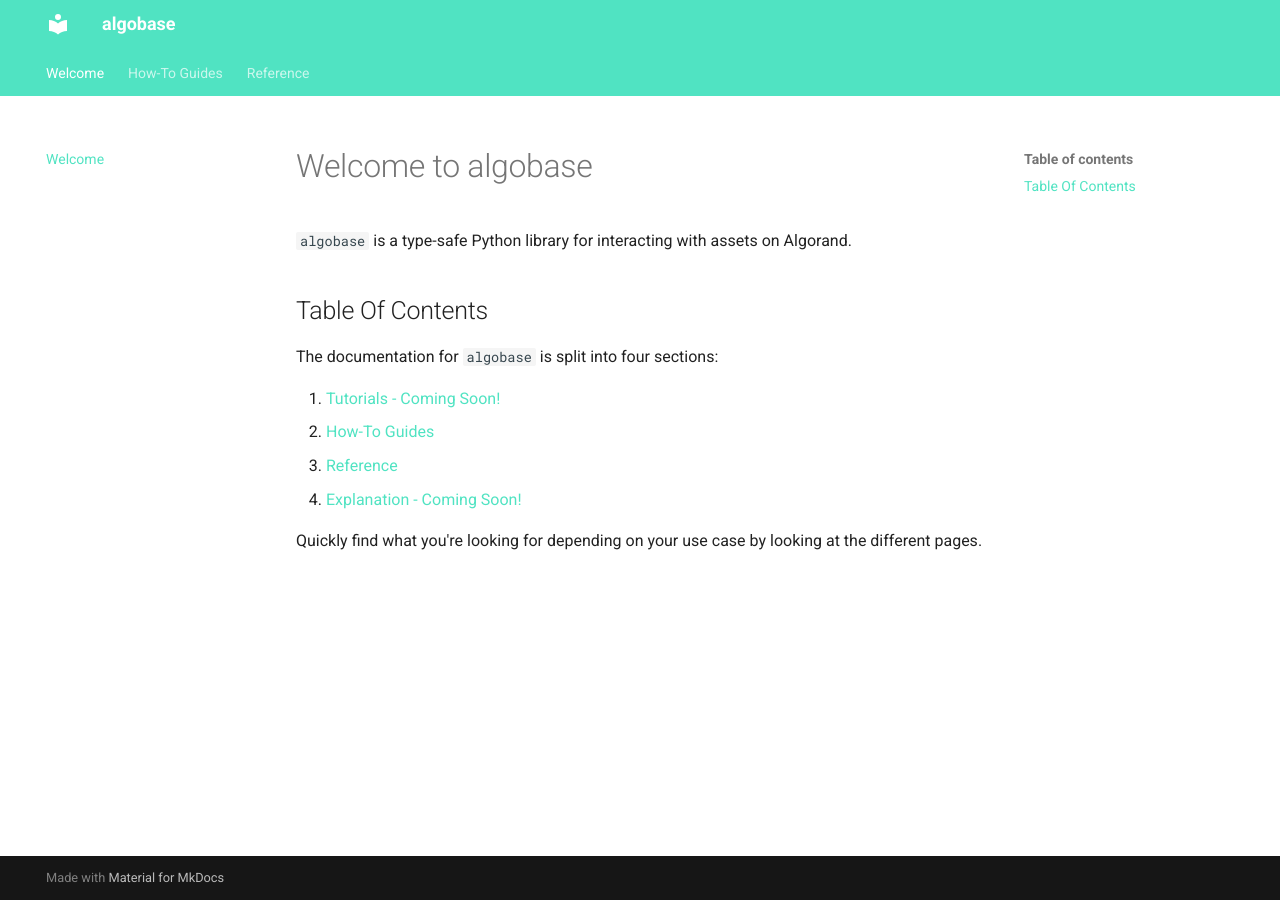
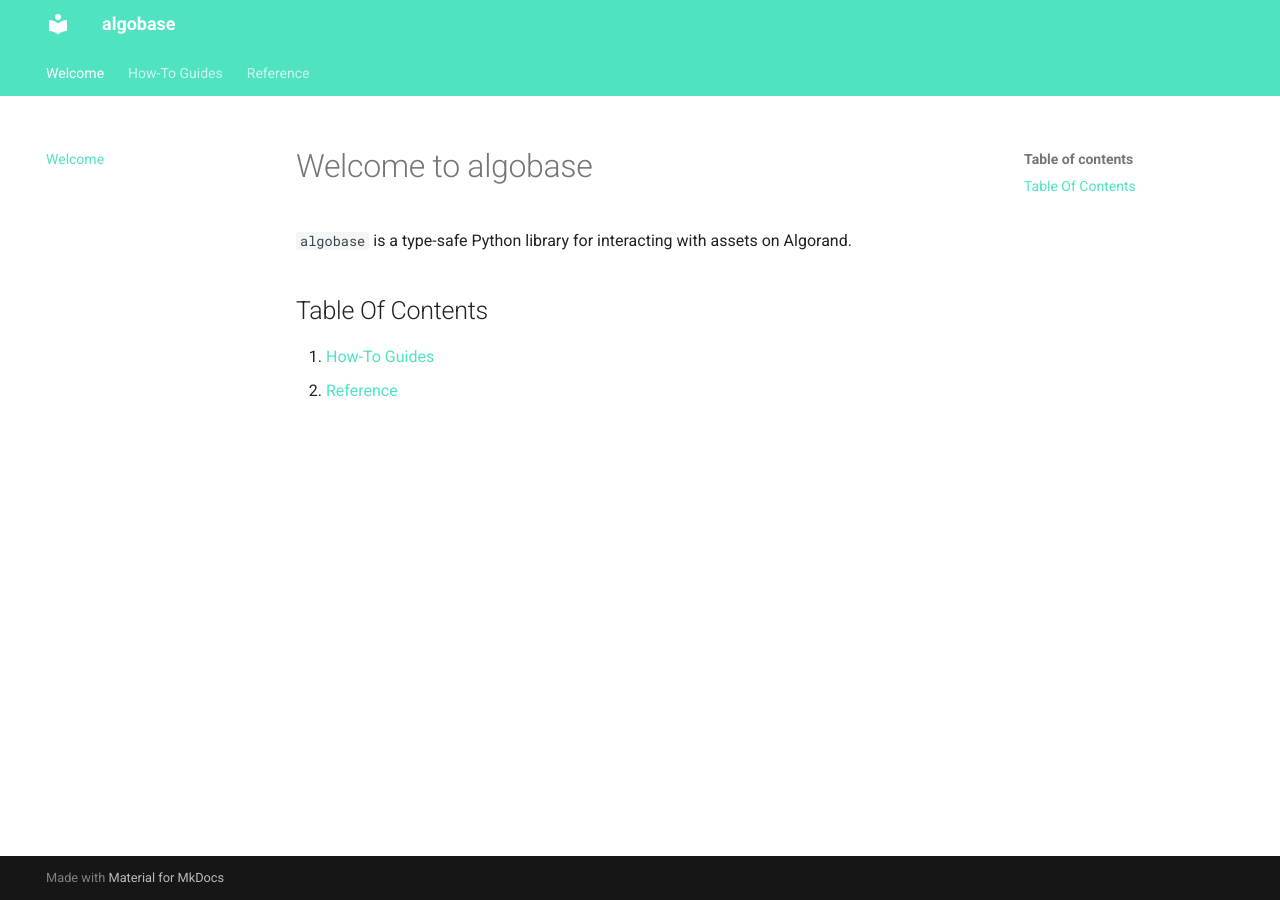
Before and after one commit to code-alexander/algobase, an MkDocs documentation site: the page built from docs/index.md, in a window 1280 px wide. Built offline with MkDocs 1.6.1 and Material for MkDocs 9.7.7, drawn with Linux system fonts in a browser that asks for light colours.

```diff
--- a/docs/index.md
+++ b/docs/index.md
@@ -4,11 +4,5 @@
 
 ## Table Of Contents
 
-The documentation for `algobase` is split into four sections:
-
-1. [Tutorials - Coming Soon!](tutorials.md)
-2. [How-To Guides](how_to/how_to_validate_arc3.md)
-3. [Reference](reference.md)
-4. [Explanation - Coming Soon!](explanation.md)
-
-Quickly find what you're looking for depending on your use case by looking at the different pages.
+1. [How-To Guides](how_to/how_to_validate_arc3.md)
+2. [Reference](reference.md)
--- a/mkdocs.yml
+++ b/mkdocs.yml
@@ -29,5 +29,6 @@ nav:
   - How-To Guides:
       - How to Validate ARC-3 Assets and Metadata: how_to/how_to_validate_arc3.md
       - How to Store JSON in IPFS: how_to/how_to_store_json_ipfs.md
+      - How to Mint an NFT on LocalNet: how_to/how_to_mint_nft_localnet.md
   - Reference:
       - Reference: reference.md
```
Also changed, not shown: docs/how_to/how_to_mint_nft_localnet.md (added, +91 -0 lines).
